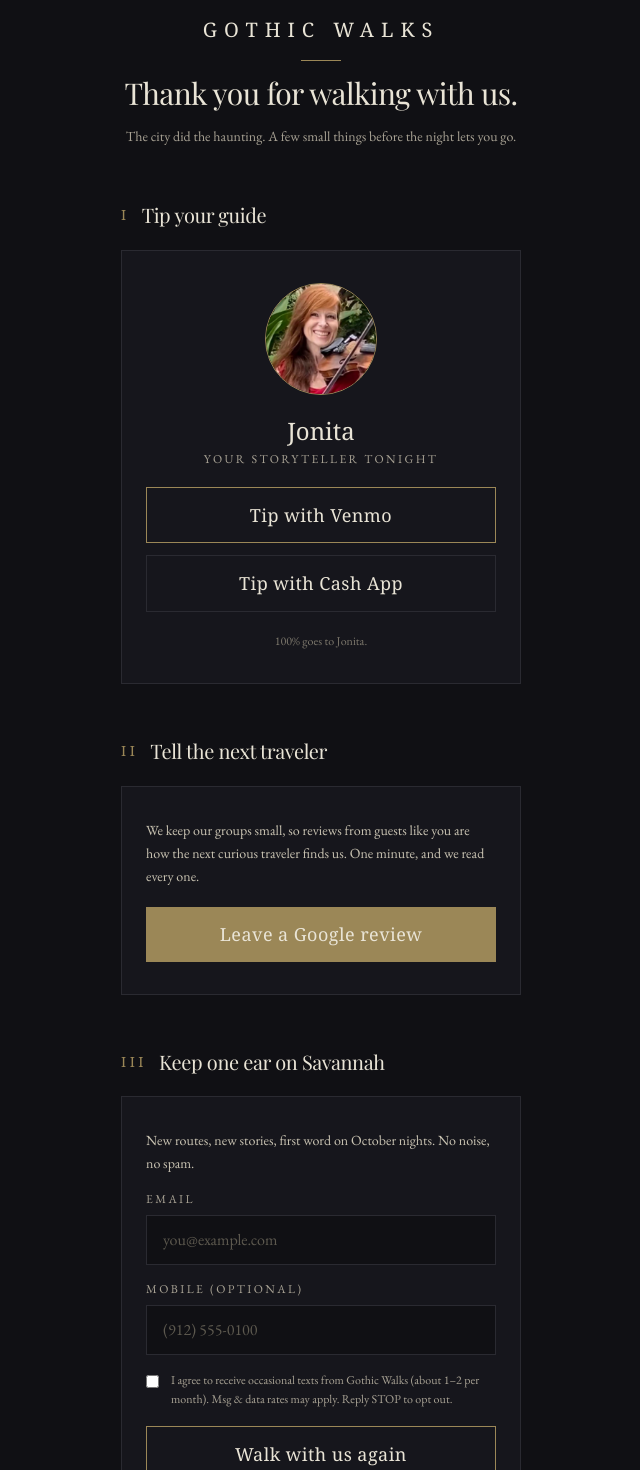
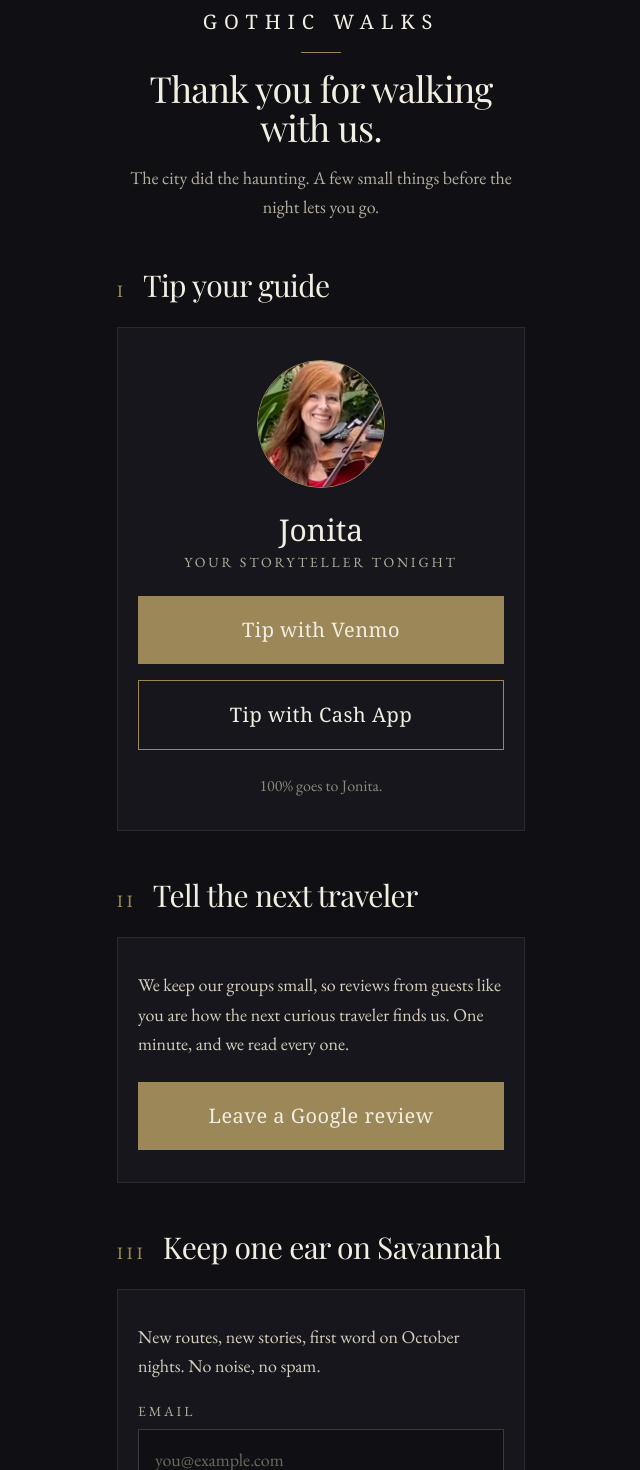
Before and after one commit to memphison/gothicwalks-next, a Next.js app: page /care in a window 1280 px wide. Shown: the part 40-1510 px from the top of the page, without its empty margins (319-959 px from the left). Built offline with nearby package versions, Linux system fonts and the light colour scheme.

Commit message:
Add /care post-tour page with Jonita tip, review, signup

```diff
--- a/app/care/page.tsx
+++ b/app/care/page.tsx
@@ -3,7 +3,9 @@
 // app/care/page.tsx
 // Post-tour page: Tip your guide -> Leave a review -> Stay in touch.
 // Supports ?g=<guide-slug> so each guide's card QR opens with their tip section.
-// Before launch: swap GUIDE PHOTO and FORMSPREE_ID placeholders.
+// Uses divs (not section/header) and explicit alignment so the site's global
+// element styles can't leak in. Sized for night reading and thumb taps.
+// Before launch: swap FORMSPREE_ID placeholder.
 
 import { useEffect, useState } from "react";
 
@@ -15,12 +17,21 @@ const GUIDES = [
   {
     slug: "jonita",
     name: "Jonita",
-    photo: "/guides/jonita.jpg", // headshot, square, ~600px
+    photo: "/guides/jonita.jpg",
     venmo: "https://venmo.com/u/Jonita-Aadland",
     cashapp: "https://cash.app/$JonitaAadland",
   },
   // add future guides here
 ];
+
+function SectionTitle({ numeral, children }: { numeral: string; children: React.ReactNode }) {
+  return (
+    <div className="flex w-full flex-row items-baseline justify-start gap-4 text-left">
+      <span className="font-serif text-base tracking-[0.25em] text-[#9b8757]">{numeral}</span>
+      <h2 className="font-serif text-3xl tracking-wide text-[#f2eee2]">{children}</h2>
+    </div>
+  );
+}
 
 export default function CarePage() {
   const [guide, setGuide] = useState(GUIDES[0]);
@@ -48,123 +59,123 @@ export default function CarePage() {
     }
   }
 
+  const tipButton =
+    "block w-full py-5 text-center font-serif text-xl tracking-wide transition-colors";
+  const inputStyle =
+    "w-full border border-[#3a3a42] bg-[#101014] px-4 py-4 text-lg normal-case tracking-normal text-[#f2eee2] placeholder-[#6d695e] focus:border-[#9b8757] focus:outline-none";
+
   return (
-    <main className="min-h-screen bg-[#101014] text-[#e9e4d6] antialiased">
-      <div className="mx-auto flex max-w-md flex-col gap-14 px-6 py-14">
+    <main className="min-h-screen bg-[#101014] text-[#f2eee2] antialiased">
+      <div className="mx-auto flex w-full max-w-md flex-col items-stretch gap-12 px-5 py-12 text-left">
 
         {/* Header */}
-        <header className="flex flex-col items-center gap-4 text-center">
-          <p className="font-serif text-xl uppercase tracking-[0.35em]">
-            Gothic Walks
-          </p>
+        <div className="flex w-full flex-col items-center gap-4 text-center">
+          <p className="font-serif text-xl uppercase tracking-[0.35em]">Gothic Walks</p>
           <span aria-hidden className="h-px w-10 bg-[#9b8757]" />
-          <h1 className="font-serif text-3xl leading-snug">
+          <h1 className="font-serif text-4xl leading-snug">
             Thank you for walking with&nbsp;us.
           </h1>
-          <p className="text-sm leading-relaxed text-[#a8a294]">
+          <p className="text-lg leading-relaxed text-[#b5af9f]">
             The city did the haunting. A few small things before the night lets you go.
           </p>
-        </header>
+        </div>
 
         {/* 1. Tip your guide */}
-        <section aria-labelledby="tip" className="flex flex-col gap-6">
-          <div className="flex items-center gap-3">
-            <span className="font-serif text-sm tracking-[0.25em] text-[#9b8757]">I</span>
-            <h2 id="tip" className="font-serif text-xl tracking-wide">
-              Tip your guide
-            </h2>
-          </div>
+        <div className="flex w-full flex-col items-stretch gap-6">
+          <SectionTitle numeral="I">Tip your guide</SectionTitle>
 
-          <div className="flex flex-col items-center gap-5 border border-[#2a2a31] bg-[#16161c] px-6 py-8">
+          <div className="flex w-full flex-col items-center gap-6 border border-[#2a2a31] bg-[#16161c] px-5 py-8">
             <img
               src={guide.photo}
               alt={`${guide.name}, Gothic Walks guide`}
-              className="h-28 w-28 rounded-full border border-[#9b8757] object-cover"
+              className="h-32 w-32 rounded-full border border-[#9b8757] object-cover"
             />
             <div className="flex flex-col items-center gap-1 text-center">
-              <p className="font-serif text-2xl">{guide.name}</p>
-              <p className="text-xs uppercase tracking-[0.2em] text-[#a8a294]">
+              <p className="font-serif text-3xl">{guide.name}</p>
+              <p className="text-sm uppercase tracking-[0.2em] text-[#b5af9f]">
                 Your storyteller tonight
               </p>
             </div>
-            <div className="flex w-full flex-col gap-3">
-              <a href={guide.venmo} className="block w-full border border-[#9b8757] py-3 text-center font-serif tracking-wide transition-colors hover:bg-[#9b8757] hover:text-[#101014]">
+            <div className="flex w-full flex-col items-stretch gap-4">
+              <a
+                href={guide.venmo}
+                className={`${tipButton} bg-[#9b8757] text-[#101014] hover:opacity-90`}
+              >
                 Tip with Venmo
               </a>
-              <a href={guide.cashapp} className="block w-full border border-[#2a2a31] py-3 text-center font-serif tracking-wide transition-colors hover:border-[#9b8757]">
+              <a
+                href={guide.cashapp}
+                className={`${tipButton} border border-[#9b8757] text-[#f2eee2] hover:bg-[#9b8757] hover:text-[#101014]`}
+              >
                 Tip with Cash App
               </a>
             </div>
-            <p className="text-xs leading-relaxed text-[#7d786c]">
-              100% goes to {guide.name}.
-            </p>
+            <p className="text-base text-[#8d887b]">100% goes to {guide.name}.</p>
           </div>
-        </section>
+        </div>
 
         {/* 2. Leave a review */}
-        <section aria-labelledby="review" className="flex flex-col gap-6">
-          <div className="flex items-center gap-3">
-            <span className="font-serif text-sm tracking-[0.25em] text-[#9b8757]">II</span>
-            <h2 id="review" className="font-serif text-xl tracking-wide">
-              Tell the next traveler
-            </h2>
-          </div>
-          <div className="flex flex-col gap-5 border border-[#2a2a31] bg-[#16161c] px-6 py-8">
-            <p className="text-sm leading-relaxed text-[#c9c3b2]">
+        <div className="flex w-full flex-col items-stretch gap-6">
+          <SectionTitle numeral="II">Tell the next traveler</SectionTitle>
+          <div className="flex w-full flex-col items-stretch gap-6 border border-[#2a2a31] bg-[#16161c] px-5 py-8">
+            <p className="text-lg leading-relaxed text-[#d5cfbe]">
               We keep our groups small, so reviews from guests like you are how
               the next curious traveler finds us. One minute, and we read every one.
             </p>
             <a
               href={GOOGLE_REVIEW_URL}
-              className="block w-full bg-[#9b8757] py-3 text-center font-serif tracking-wide text-[#101014] transition-opacity hover:opacity-90"
+              className={`${tipButton} bg-[#9b8757] text-[#101014] hover:opacity-90`}
             >
               Leave a Google review
             </a>
           </div>
-        </section>
+        </div>
 
         {/* 3. Stay in touch */}
-        <section aria-labelledby="stay" className="flex flex-col gap-6">
-          <div className="flex items-center gap-3">
-            <span className="font-serif text-sm tracking-[0.25em] text-[#9b8757]">III</span>
-            <h2 id="stay" className="font-serif text-xl tracking-wide">
-              Keep one ear on Savannah
-            </h2>
-          </div>
+        <div className="flex w-full flex-col items-stretch gap-6">
+          <SectionTitle numeral="III">Keep one ear on Savannah</SectionTitle>
 
           {status === "done" ? (
-            <div className="flex flex-col items-center gap-3 border border-[#9b8757] bg-[#16161c] px-6 py-10 text-center">
-              <p className="font-serif text-xl">You&rsquo;re on the list.</p>
-              <p className="text-sm text-[#a8a294]">
+            <div className="flex w-full flex-col items-center gap-3 border border-[#9b8757] bg-[#16161c] px-5 py-10 text-center">
+              <p className="font-serif text-2xl">You&rsquo;re on the list.</p>
+              <p className="text-lg text-[#b5af9f]">
                 We&rsquo;ll write when there&rsquo;s something worth telling.
               </p>
             </div>
           ) : (
-            <form onSubmit={handleSubmit} className="flex flex-col gap-4 border border-[#2a2a31] bg-[#16161c] px-6 py-8">
-              <p className="text-sm leading-relaxed text-[#c9c3b2]">
+            <form
+              onSubmit={handleSubmit}
+              className="flex w-full flex-col items-stretch gap-5 border border-[#2a2a31] bg-[#16161c] px-5 py-8"
+            >
+              <p className="text-lg leading-relaxed text-[#d5cfbe]">
                 New routes, new stories, first word on October nights. No noise, no spam.
               </p>
-              <label className="flex flex-col gap-2 text-xs uppercase tracking-[0.2em] text-[#a8a294]">
+              <label className="flex w-full flex-col gap-2 text-sm uppercase tracking-[0.2em] text-[#b5af9f]">
                 Email
                 <input
                   type="email"
                   name="email"
                   required
                   placeholder="you@example.com"
-                  className="border border-[#2a2a31] bg-[#101014] px-4 py-3 text-base normal-case tracking-normal text-[#e9e4d6] placeholder-[#5d594f] focus:border-[#9b8757] focus:outline-none"
+                  className={inputStyle}
                 />
               </label>
-              <label className="flex flex-col gap-2 text-xs uppercase tracking-[0.2em] text-[#a8a294]">
+              <label className="flex w-full flex-col gap-2 text-sm uppercase tracking-[0.2em] text-[#b5af9f]">
                 Mobile (optional)
                 <input
                   type="tel"
                   name="phone"
                   placeholder="(912) 555-0100"
-                  className="border border-[#2a2a31] bg-[#101014] px-4 py-3 text-base normal-case tracking-normal text-[#e9e4d6] placeholder-[#5d594f] focus:border-[#9b8757] focus:outline-none"
+                  className={inputStyle}
                 />
               </label>
-              <label className="flex items-start gap-3 text-xs leading-relaxed text-[#a8a294]">
-                <input type="checkbox" name="sms_consent" value="yes" className="mt-1 accent-[#9b8757]" />
+              <label className="flex w-full flex-row items-start justify-start gap-3 text-left text-base leading-relaxed text-[#b5af9f]">
+                <input
+                  type="checkbox"
+                  name="sms_consent"
+                  value="yes"
+                  className="mt-1.5 h-5 w-5 shrink-0 accent-[#9b8757]"
+                />
                 <span>
                   I agree to receive occasional texts from Gothic Walks (about 1&ndash;2
                   per month). Msg &amp; data rates may apply. Reply STOP to opt out.
@@ -174,29 +185,29 @@ export default function CarePage() {
               <button
                 type="submit"
                 disabled={status === "sending"}
-                className="w-full border border-[#9b8757] py-3 font-serif tracking-wide transition-colors hover:bg-[#9b8757] hover:text-[#101014] disabled:opacity-50"
+                className={`${tipButton} border border-[#9b8757] text-[#f2eee2] hover:bg-[#9b8757] hover:text-[#101014] disabled:opacity-50`}
               >
                 {status === "sending" ? "One moment\u2026" : "Walk with us again"}
               </button>
               {status === "error" && (
-                <p className="text-xs text-[#c07a6a]">
+                <p className="text-base text-[#c07a6a]">
                   Something slipped in the dark. Try once more.
                 </p>
               )}
             </form>
           )}
-        </section>
+        </div>
 
         {/* Footer */}
-        <footer className="flex flex-col items-center gap-3 pb-4 text-center">
+        <div className="flex w-full flex-col items-center gap-3 pb-4 text-center">
           <span aria-hidden className="h-px w-10 bg-[#9b8757]" />
-          <p className="font-serif text-sm italic text-[#a8a294]">
+          <p className="font-serif text-base italic text-[#b5af9f]">
             The city does the haunting. We just tell the story.
           </p>
-          <p className="text-xs text-[#5d594f]">
+          <p className="text-sm text-[#6d695e]">
             Gothic Walks &middot; Savannah, Georgia &middot; gothicwalks.com
           </p>
-        </footer>
+        </div>
       </div>
     </main>
   );
```
